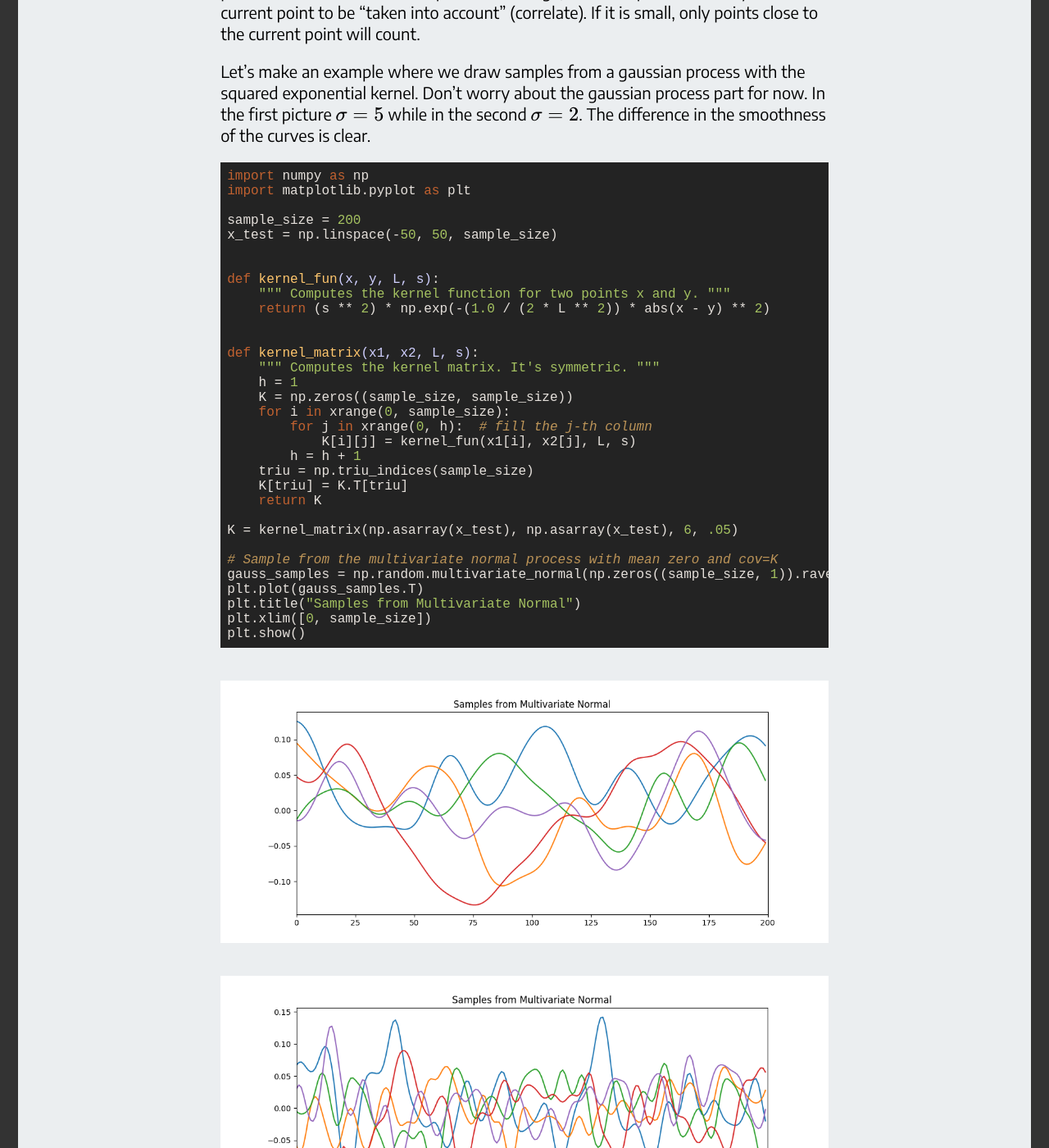
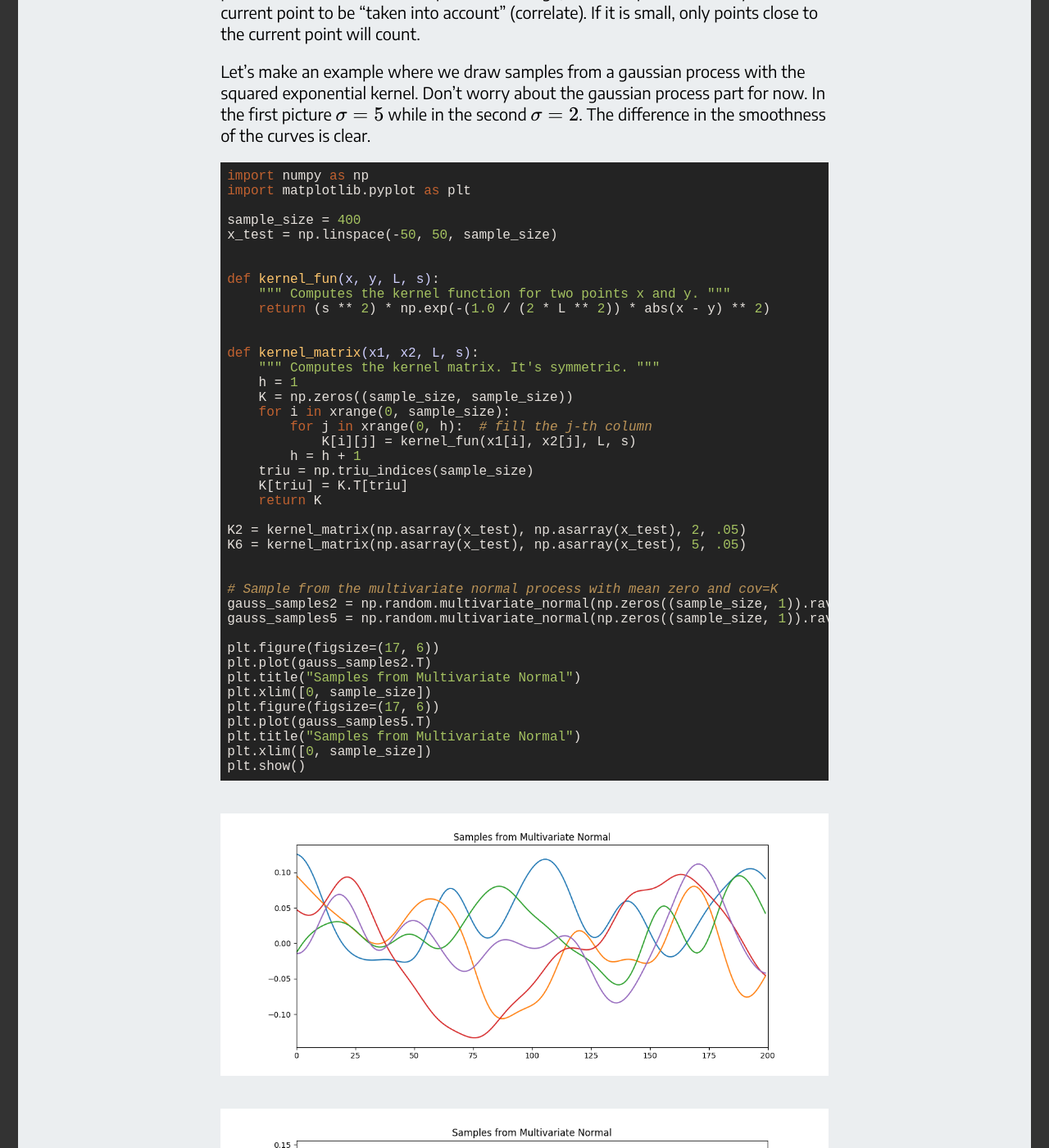
Before and after one commit to FullSimplify/FullSimplify.github.io, a Jekyll site: the page built from _posts/2000-01-02-Support-Vector-Machines,-a-Gentle-Introduction.md, in a window 1280 px wide and 1400 px high, scrolled down 3536 px. Shown: the whole window at 82% size. Built offline with Jekyll 4.4.1, drawn with Linux system fonts in a browser that asks for light colours; some web fonts are replaced; formulas are drawn with MathJax 3.

Commit message:
Update 2000-01-02-Support-Vector-Machines,-a-Gentle-Introduction.md

```diff
--- a/_posts/2000-01-02-Support-Vector-Machines,-a-Gentle-Introduction.md
+++ b/_posts/2000-01-02-Support-Vector-Machines,-a-Gentle-Introduction.md
@@ -86,7 +86,7 @@ Let's make an example where we draw samples from a gaussian process with the squ
 import numpy as np
 import matplotlib.pyplot as plt
 
-sample_size = 200
+sample_size = 400
 x_test = np.linspace(-50, 50, sample_size)
 
 
@@ -107,11 +107,20 @@ def kernel_matrix(x1, x2, L, s):
     K[triu] = K.T[triu]
     return K
 
-K = kernel_matrix(np.asarray(x_test), np.asarray(x_test), 6, .05)
+K2 = kernel_matrix(np.asarray(x_test), np.asarray(x_test), 2, .05)
+K6 = kernel_matrix(np.asarray(x_test), np.asarray(x_test), 5, .05)
+
 
 # Sample from the multivariate normal process with mean zero and cov=K
-gauss_samples = np.random.multivariate_normal(np.zeros((sample_size, 1)).ravel(), K, size=5)
-plt.plot(gauss_samples.T)
+gauss_samples2 = np.random.multivariate_normal(np.zeros((sample_size, 1)).ravel(), K2, size=5)
+gauss_samples5 = np.random.multivariate_normal(np.zeros((sample_size, 1)).ravel(), K6, size=5)
+
+plt.figure(figsize=(17, 6))
+plt.plot(gauss_samples2.T)
+plt.title("Samples from Multivariate Normal")
+plt.xlim([0, sample_size])
+plt.figure(figsize=(17, 6))
+plt.plot(gauss_samples5.T)
 plt.title("Samples from Multivariate Normal")
 plt.xlim([0, sample_size])
 plt.show()
```
